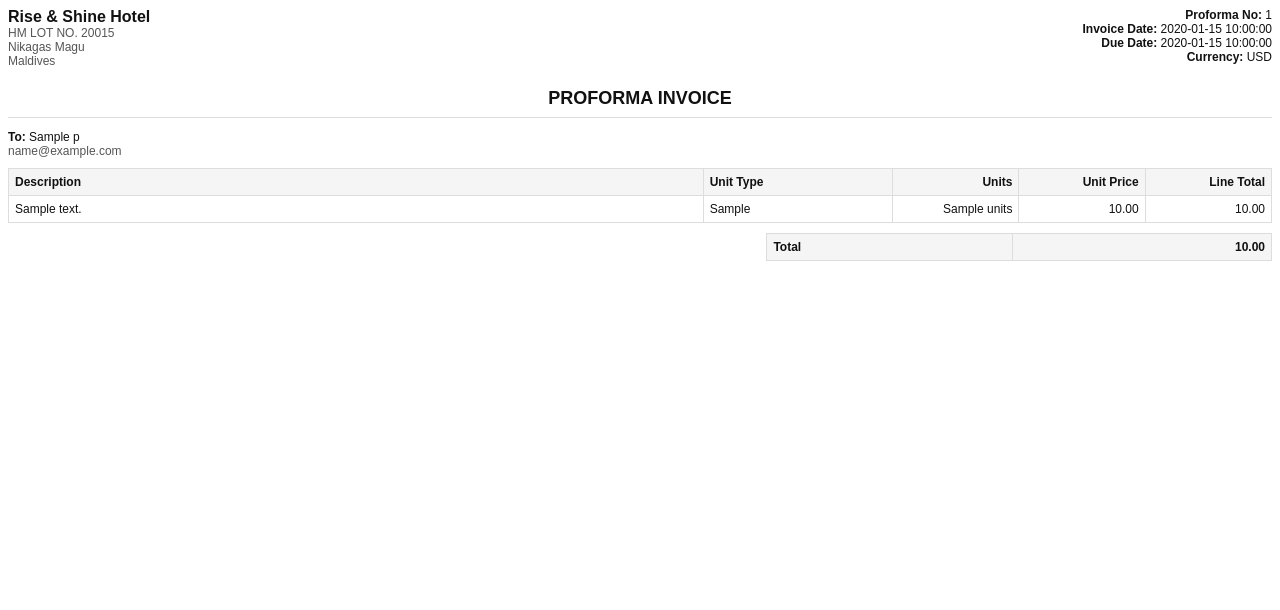
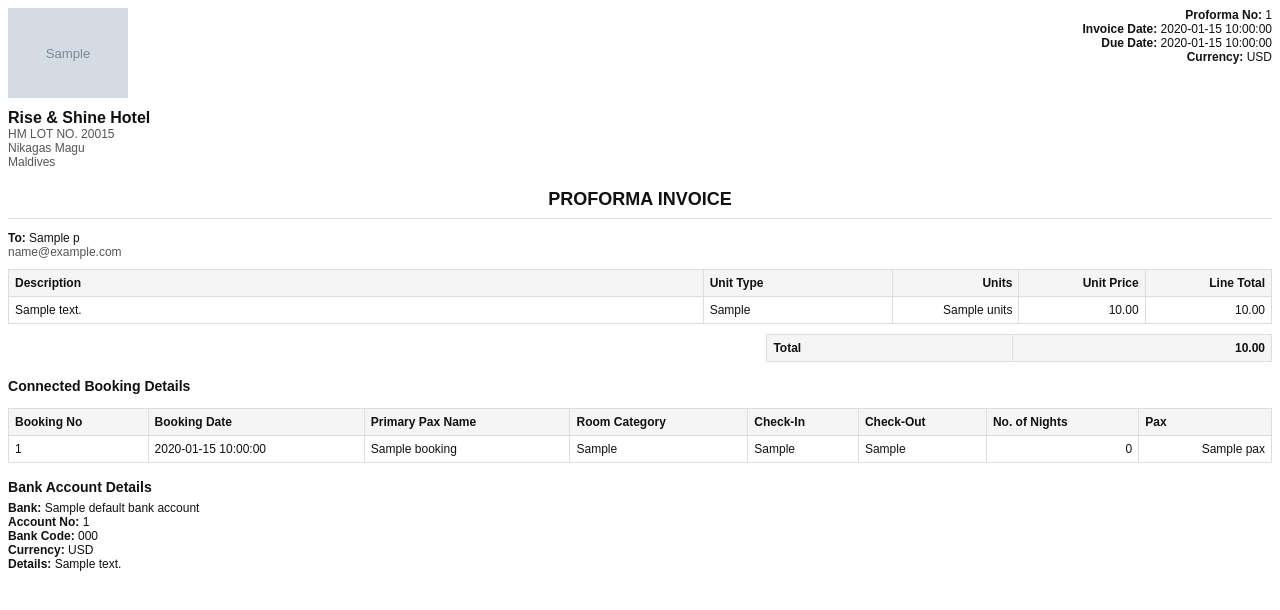
Before and after one commit to shackeelck/riseandshine-backoffice-ci4, a CodeIgniter 4 app: template app/Views/templates/proforma_pdf.php in a window 1280 px wide. Shown: the top 610 px of the page. Run offline with PHP 8.4 and a stand-in for CodeIgniter, Linux system fonts and the light colour scheme; the template is opened without the code that fills it: most values are stand-ins (such as "Sample title", 1, 10 or a date in 2020); grey boxes marked "Sample" are stand-in pictures; lists and menus that the app fills with data are empty; some libraries are stand-ins or nearby versions.

Commit message:
Enhance proforma PDF details and fix booking edit guest loading

```diff
--- a/app/Views/templates/proforma_pdf.php
+++ b/app/Views/templates/proforma_pdf.php
@@ -5,6 +5,7 @@
   <style>
     body { font-family: Arial, sans-serif; font-size: 12px; color: #111; }
     .header { display: flex; justify-content: space-between; align-items: flex-start; }
+    .logo { width: 120px; margin-bottom: 8px; }
     .title { text-align: center; font-size: 18px; font-weight: bold; padding: 8px 0; border-bottom: 1px solid #ddd; margin: 12px 0; }
     table { width: 100%; border-collapse: collapse; }
     th, td { border: 1px solid #ddd; padding: 6px; }
@@ -18,6 +19,9 @@
 
   <div class="header">
     <div>
+      <?php if (!empty($logoDataUri)): ?>
+        <img src="<?= esc($logoDataUri, 'attr') ?>" alt="Rise &amp; Shine Logo" class="logo">
+      <?php endif; ?>
       <div style="font-size:16px;font-weight:bold;">Rise &amp; Shine Hotel</div>
       <div class="muted">HM LOT NO. 20015</div>
       <div class="muted">Nikagas Magu</div>
@@ -72,5 +76,54 @@
     </tr>
   </table>
 
+  <?php if (!empty($bookings)): ?>
+    <h3 style="margin-top:16px;">Connected Booking Details</h3>
+    <table>
+      <thead>
+        <tr>
+          <th>Booking No</th>
+          <th>Booking Date</th>
+          <th>Primary Pax Name</th>
+          <th>Room Category</th>
+          <th>Check-In</th>
+          <th>Check-Out</th>
+          <th>No. of Nights</th>
+          <th>Pax</th>
+        </tr>
+      </thead>
+      <tbody>
+        <?php foreach ($bookings as $b): ?>
+          <tr>
+            <td><?= esc($b['booking_no'] ?? '-') ?></td>
+            <td><?= esc($b['booking_date'] ?? '-') ?></td>
+            <td><?= esc($b['primary_pax_name'] ?? '-') ?></td>
+            <td><?= esc($b['booked_room_category'] ?? '-') ?></td>
+            <td><?= esc($b['check_in'] ?? '-') ?></td>
+            <td><?= esc($b['check_out'] ?? '-') ?></td>
+            <td class="right"><?= esc($b['no_of_nights'] ?? 0) ?></td>
+            <td class="right"><?= esc($b['pax'] ?? 0) ?></td>
+          </tr>
+        <?php endforeach; ?>
+      </tbody>
+    </table>
+  <?php endif; ?>
+
+  <?php if (!empty($defaultBankAccount)): ?>
+    <div style="margin-top:16px;">
+      <h3 style="margin:0 0 6px 0;">Bank Account Details</h3>
+      <div><b>Bank:</b> <?= esc($defaultBankAccount['bank_name'] ?? '-') ?></div>
+      <div><b>Account No:</b> <?= esc($defaultBankAccount['account_no'] ?? '-') ?></div>
+      <?php if (!empty($defaultBankAccount['bank_code'])): ?>
+        <div><b>Bank Code:</b> <?= esc($defaultBankAccount['bank_code']) ?></div>
+      <?php endif; ?>
+      <?php if (!empty($defaultBankAccount['currency'])): ?>
+        <div><b>Currency:</b> <?= esc($defaultBankAccount['currency']) ?></div>
+      <?php endif; ?>
+      <?php if (!empty($defaultBankAccount['bank_details'])): ?>
+        <div><b>Details:</b> <?= nl2br(esc($defaultBankAccount['bank_details'])) ?></div>
+      <?php endif; ?>
+    </div>
+  <?php endif; ?>
+
 </body>
 </html>
```
Also changed, not shown: app/Controllers/BookingController.php (+8 -4 lines), app/Controllers/ProformaController.php (+54 -6 lines).
